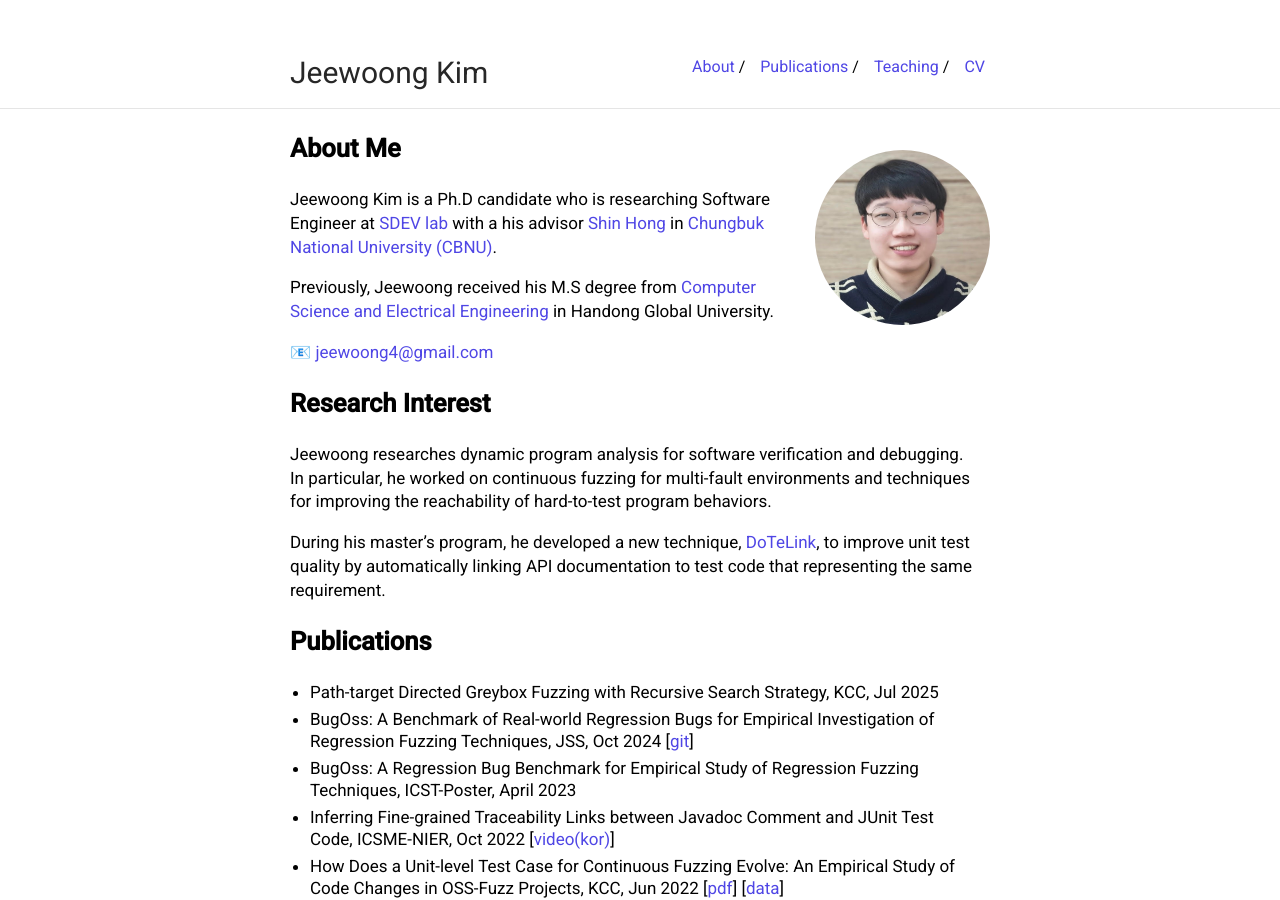
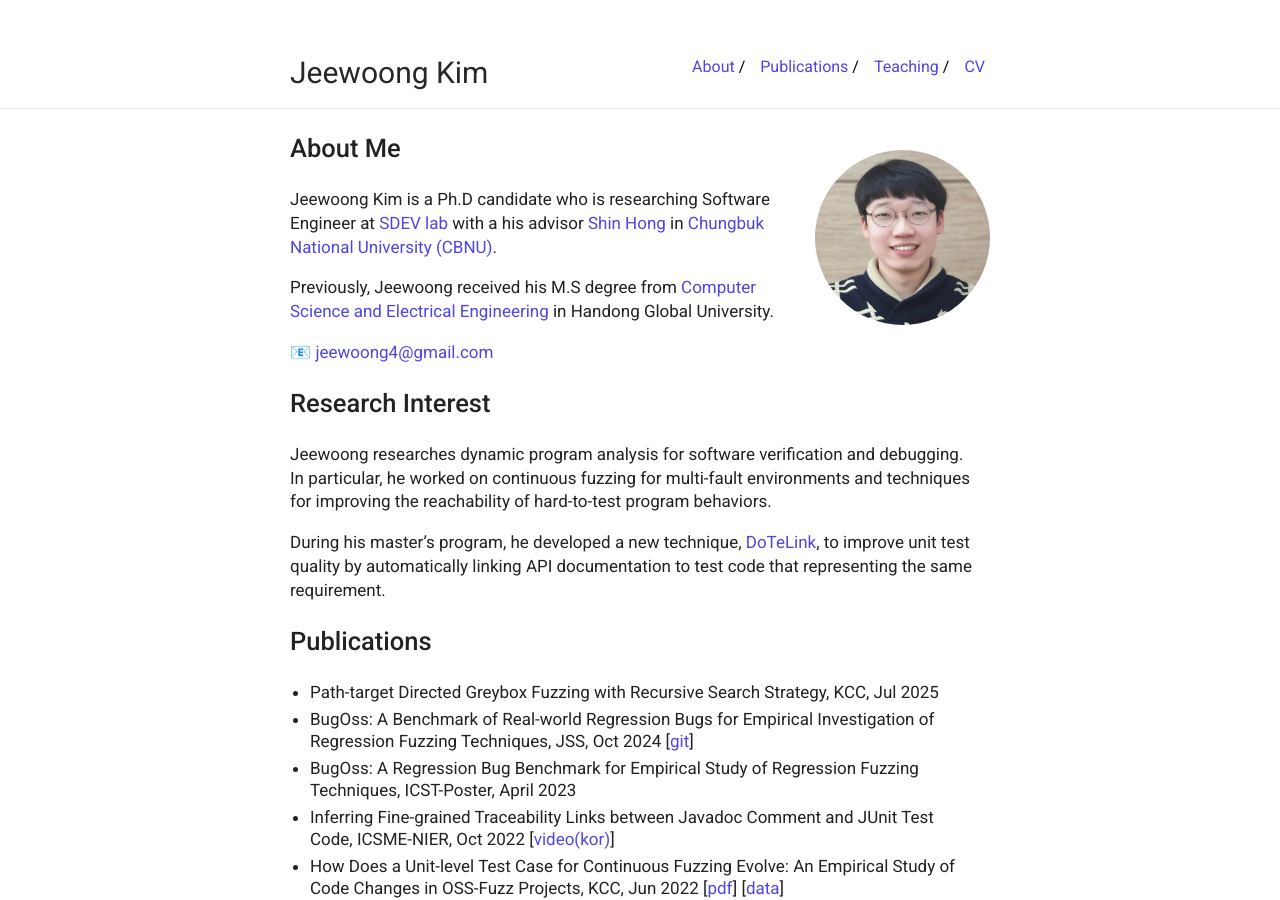
Before and after one commit to JeewoongKim/jeewoongkim.github.io, a Jekyll site: the page built from index.md, in a window 1280 px wide. Built offline with Jekyll 4.4.1, drawn with Linux system fonts in a browser that asks for light colours.

Commit message:
update layout

```diff
--- a/_sass/_style.scss
+++ b/_sass/_style.scss
@@ -17,6 +17,7 @@ body {
     font-family: "Roboto", sans-serif;
     //font-family: "Source Sans Pro";
 	line-height: 1.55;
+	font-weight: 300;
     height: 100%;
 }
 body.publications-page .container {
--- a/_sass/typography.scss
+++ b/_sass/typography.scss
@@ -1,8 +1,19 @@
 @import "vars";
+
+.content h1,
+.content h2,
+.content h3,
+.content h4,
+.content h5,
+.content h6 {
+    font-weight: 500 ;
+}
 
 .content {
     font-size: 17px;
     line-height: 1.4;
+	color: #222 ;
+//	-webkit-font-smoothing: antialiased ;
 
 //    br {
 //	    display: block;
```
Also changed, not shown: 2 other files.
